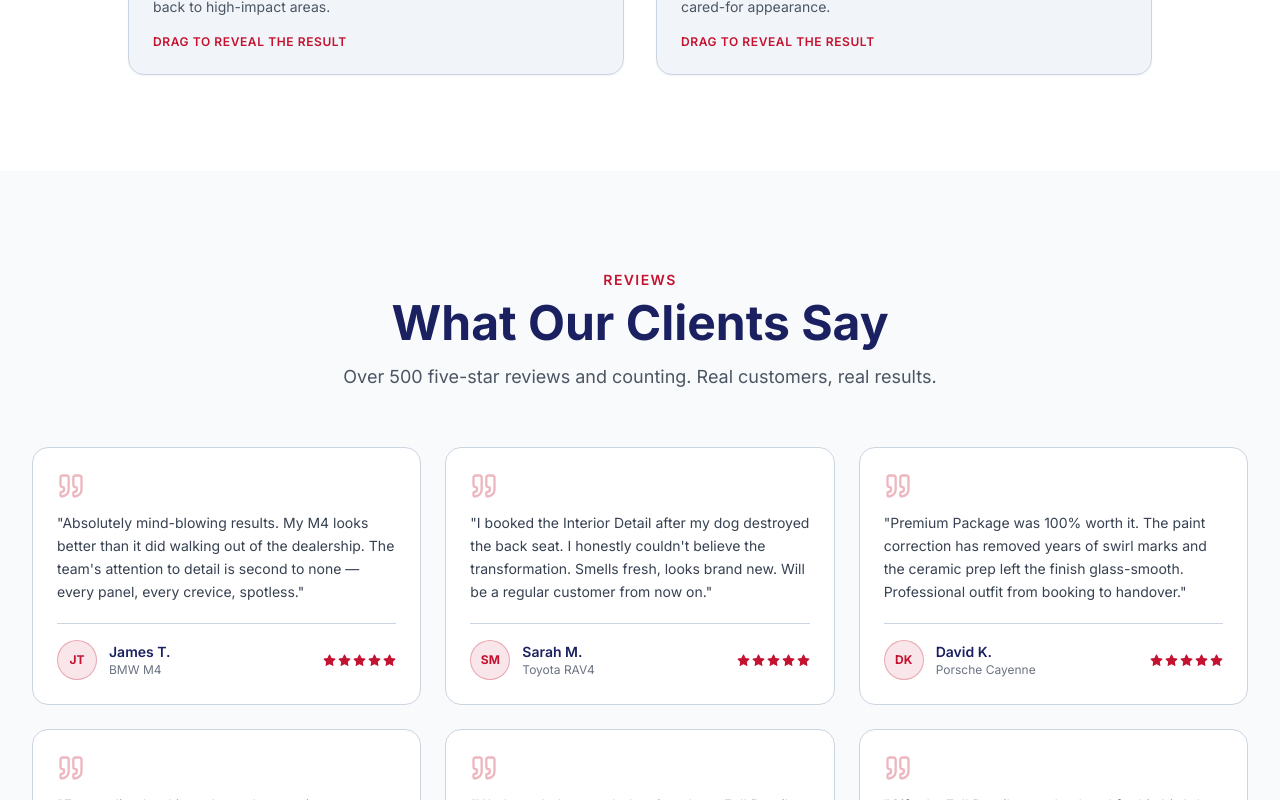
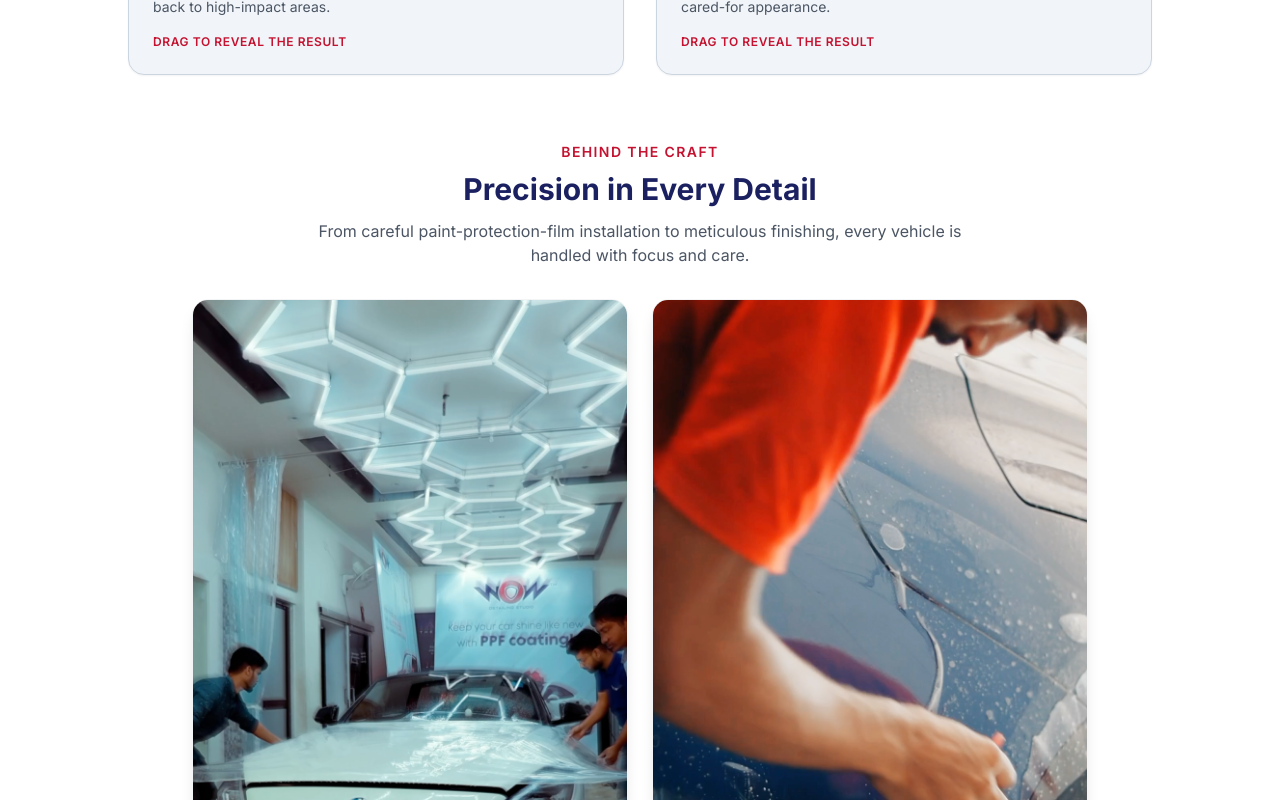
Before and after one commit to unbeatablerajiv/wowdetailing, a React (Vite) app in the folder client/: page / in a window 1280 px wide. Shown: the part 4340-5140 px from the top of the page. Built offline with nearby package versions, Linux system fonts and the light colour scheme; no server answers.

Commit message:
Add video showcase stills

```diff
--- a/client/src/components/Gallery.jsx
+++ b/client/src/components/Gallery.jsx
@@ -86,6 +86,37 @@ export default function Gallery() {
         <div className="grid gap-8 md:grid-cols-2 max-w-5xl mx-auto">
           {comparisons.map((comparison) => <ComparisonSlider key={comparison.title} comparison={comparison} />)}
         </div>
+
+        <div className="mt-16">
+          <div className="text-center mb-8">
+            <span className="text-brand-500 text-sm font-semibold uppercase tracking-widest">Behind the Craft</span>
+            <h3 className="mt-2 text-3xl font-bold text-navy-800">Precision in Every Detail</h3>
+            <p className="mx-auto mt-3 max-w-2xl text-gray-600">
+              From careful paint-protection-film installation to meticulous finishing, every vehicle is handled with focus and care.
+            </p>
+          </div>
+
+          <div className="grid max-w-4xl mx-auto gap-6 md:grid-cols-2">
+            <figure className="overflow-hidden rounded-2xl border border-gray-100 bg-white shadow-lg">
+              <img
+                src="/showcase/bmw-z4-ppf.png"
+                alt="WOW detailing team applying paint protection film to a BMW Z4"
+                className="aspect-[9/16] w-full object-cover"
+                loading="lazy"
+              />
+              <figcaption className="p-5 text-center font-semibold text-navy-800">Precision PPF application</figcaption>
+            </figure>
+            <figure className="overflow-hidden rounded-2xl border border-gray-100 bg-white shadow-lg">
+              <img
+                src="/showcase/bmw-x5-ppf.png"
+                alt="Detailer carefully installing paint protection film on a BMW X5"
+                className="aspect-[9/16] w-full object-cover"
+                loading="lazy"
+              />
+              <figcaption className="p-5 text-center font-semibold text-navy-800">Meticulous film installation</figcaption>
+            </figure>
+          </div>
+        </div>
       </div>
     </section>
   )
```
Also changed, not shown: client/public/showcase/bmw-x5-ppf.png (added), client/public/showcase/bmw-z4-ppf.png (added).
